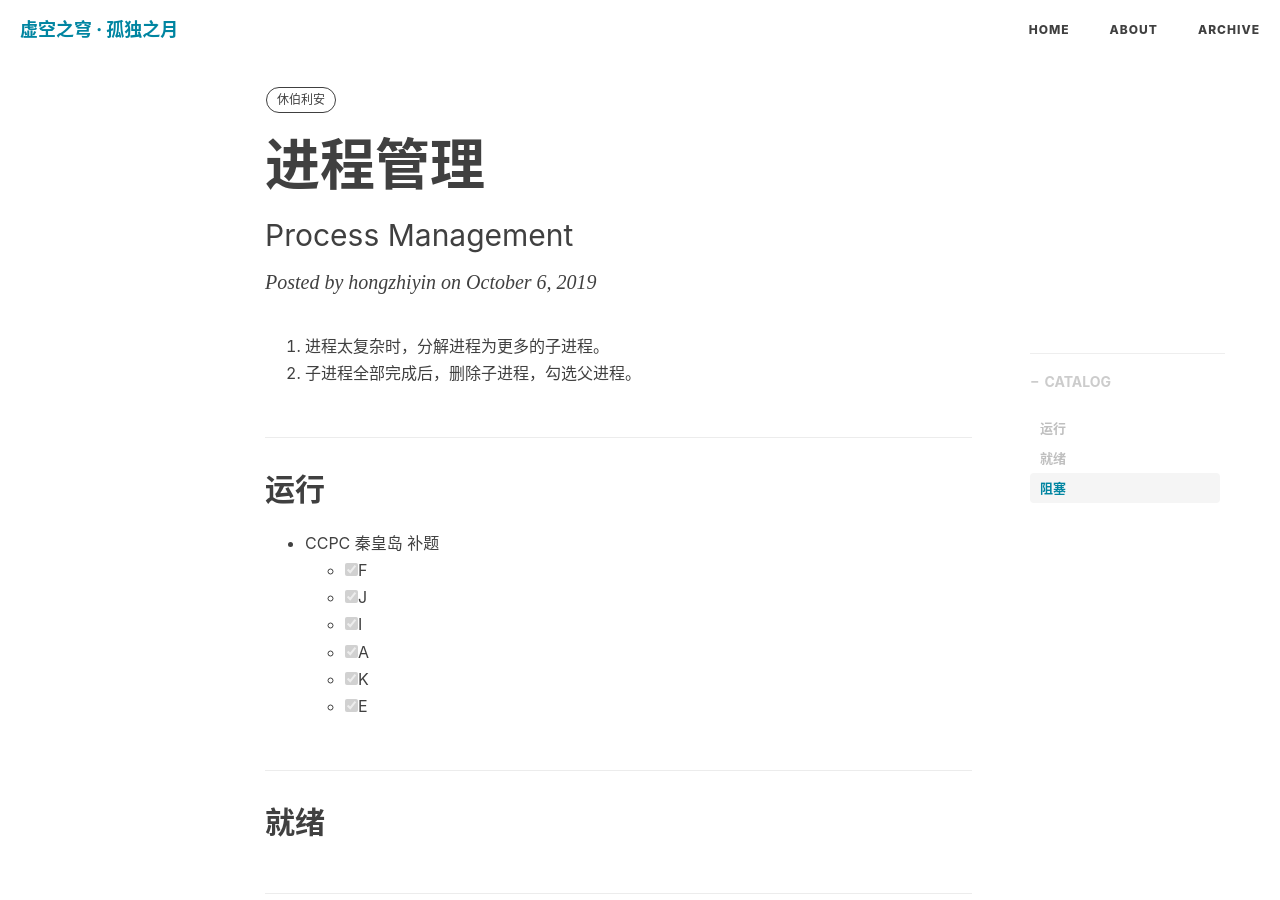
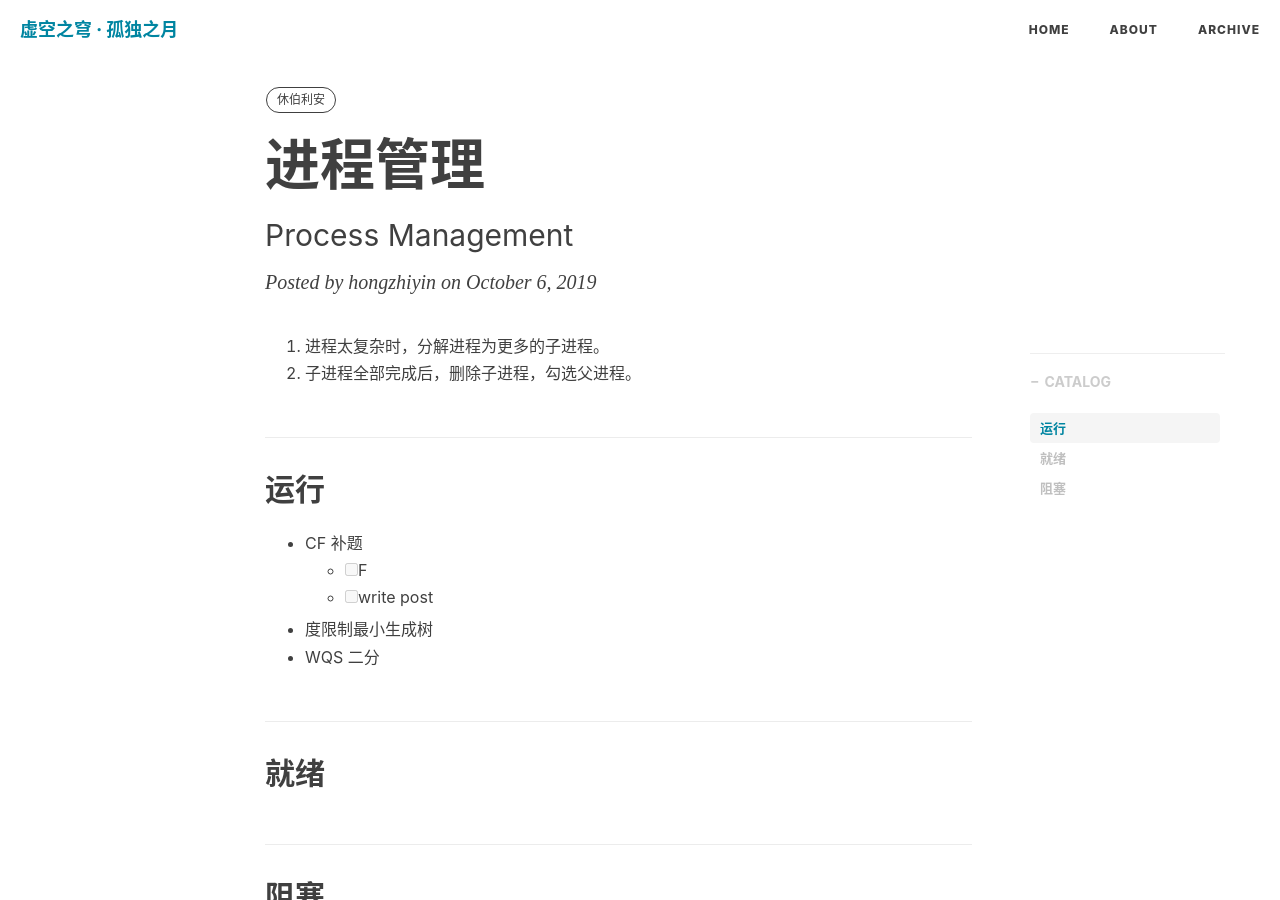
Before and after one commit to hongzhiyin/hongzhiyin.github.io, a Jekyll site: the page built from _posts/Hyperion/2019-10-06-process-management.md, in a window 1280 px wide and 900 px high. Built offline with Jekyll 4.4.1, drawn with Linux system fonts in a browser that asks for light colours; nearby versions of some CDN libraries; comment, search, counter and statistics services are not loaded.

Commit message:
Update 2019-10-06-process-management.md

```diff
--- a/_posts/Hyperion/2019-10-06-process-management.md
+++ b/_posts/Hyperion/2019-10-06-process-management.md
@@ -14,15 +14,11 @@ tags:
 
 ## 运行
 
-- CCPC 秦皇岛 补题
-  - [x] F
-  - [x] J
-  - [x] I
-  - [x] A
-  - [x] K
-  - [x] E
-
-
+- CF 补题
+  - [ ] F
+  - [ ] write post
+- 度限制最小生成树
+- WQS 二分
 
 
 
```
